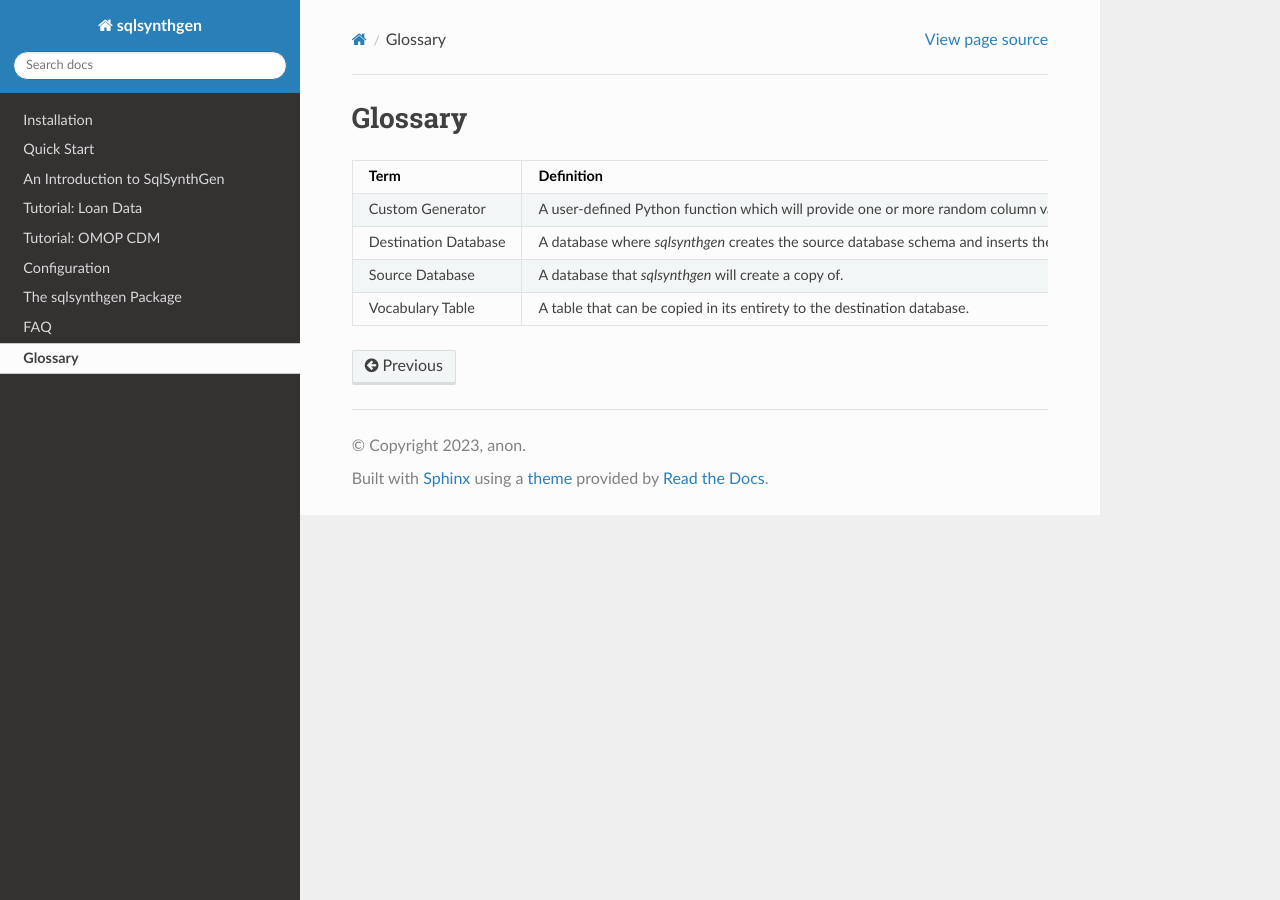
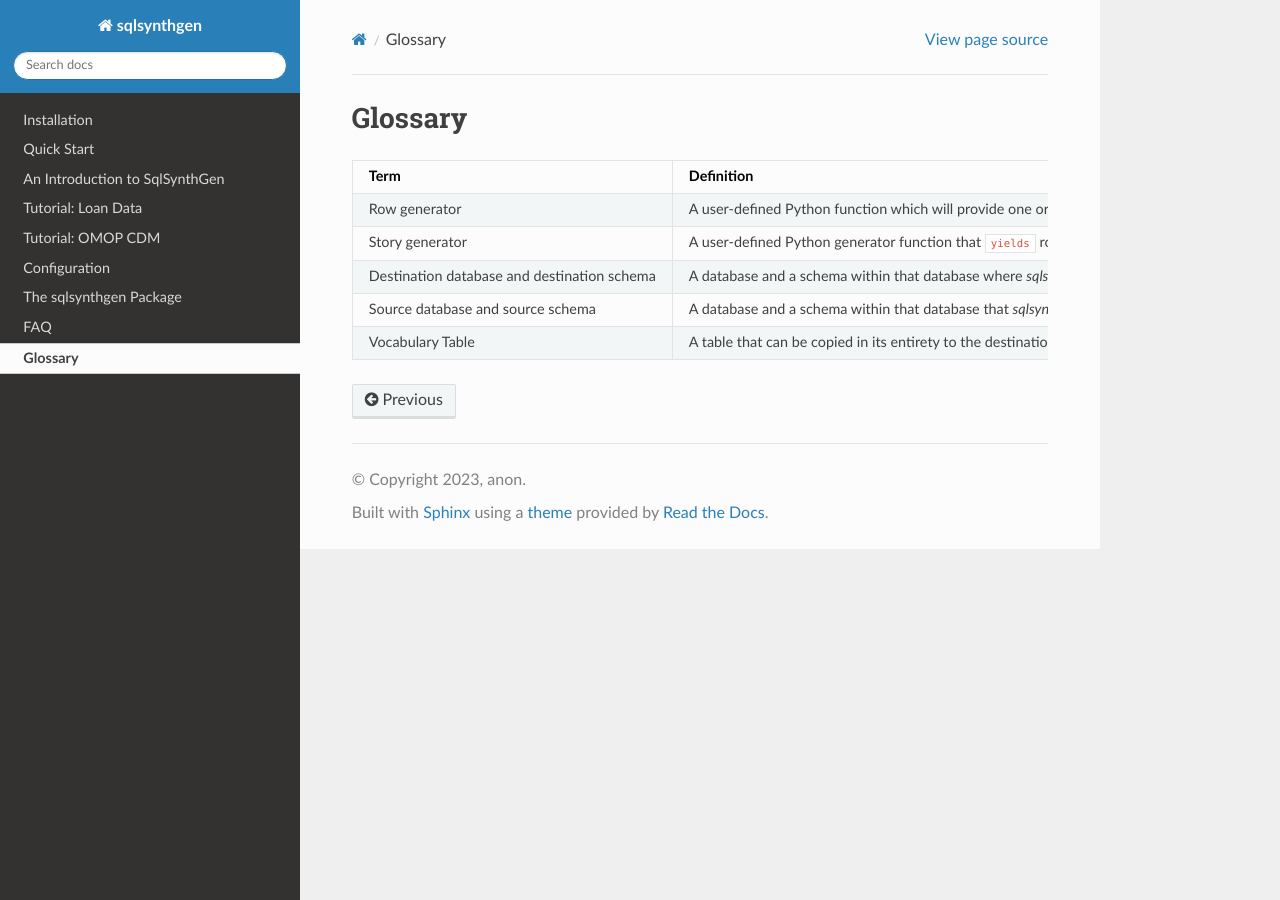
Before and after one commit to alan-turing-institute/sqlsynthgen, a Sphinx documentation site: the page built from docs/source/glossary.rst, in a window 1280 px wide. Built offline with Sphinx 7.4.7 and the Read the Docs theme 2.0.0, drawn with Linux system fonts in a browser that asks for light colours.

Commit message:
Update the glossary in the docs

```diff
--- a/docs/source/glossary.rst
+++ b/docs/source/glossary.rst
@@ -7,11 +7,13 @@
 
    * - Term
      - Definition
-   * - Custom Generator
-     - A user-defined Python function which will provide one or more random column values when called.
-   * - Destination Database
-     - A database where `sqlsynthgen` creates the source database schema and inserts the synthetic data it generates.
-   * - Source Database
-     - A database that `sqlsynthgen` will create a copy of.
+   * - Row generator
+     - A user-defined Python function which will provide one or more random column values for a single table when called.
+   * - Story generator
+     - A user-defined Python generator function that ``yields`` rows, possibly multiple rows for multiple tables.
+   * - Destination database and destination schema
+     - A database and a schema within that database where `sqlsynthgen` creates the synthetic data tables and inserts the synthetic data it generates.
+   * - Source database and source schema
+     - A database and a schema within that database that `sqlsynthgen` will create a copy of and mimic when creating synthetic data.
    * - Vocabulary Table
      - A table that can be copied in its entirety to the destination database.
```
